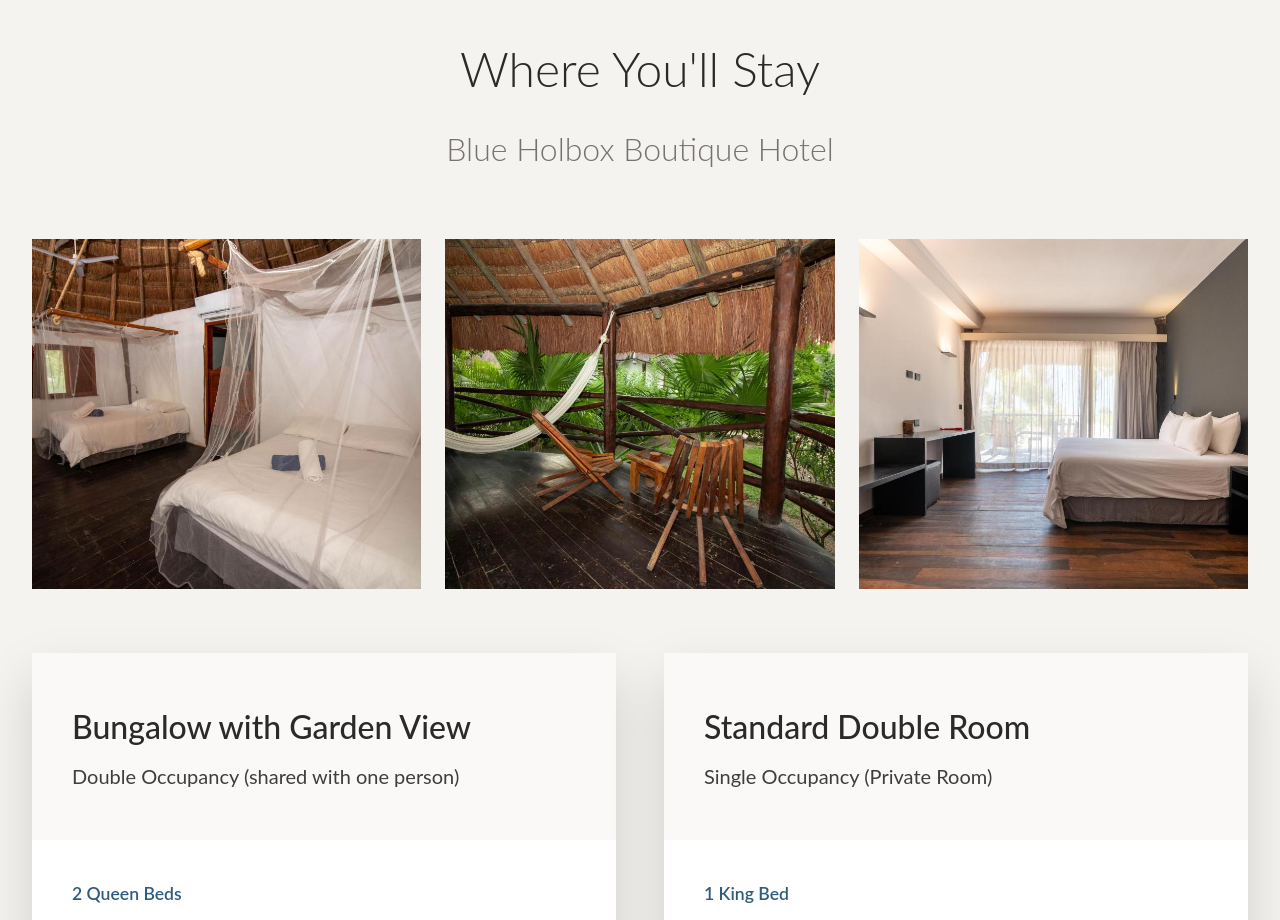
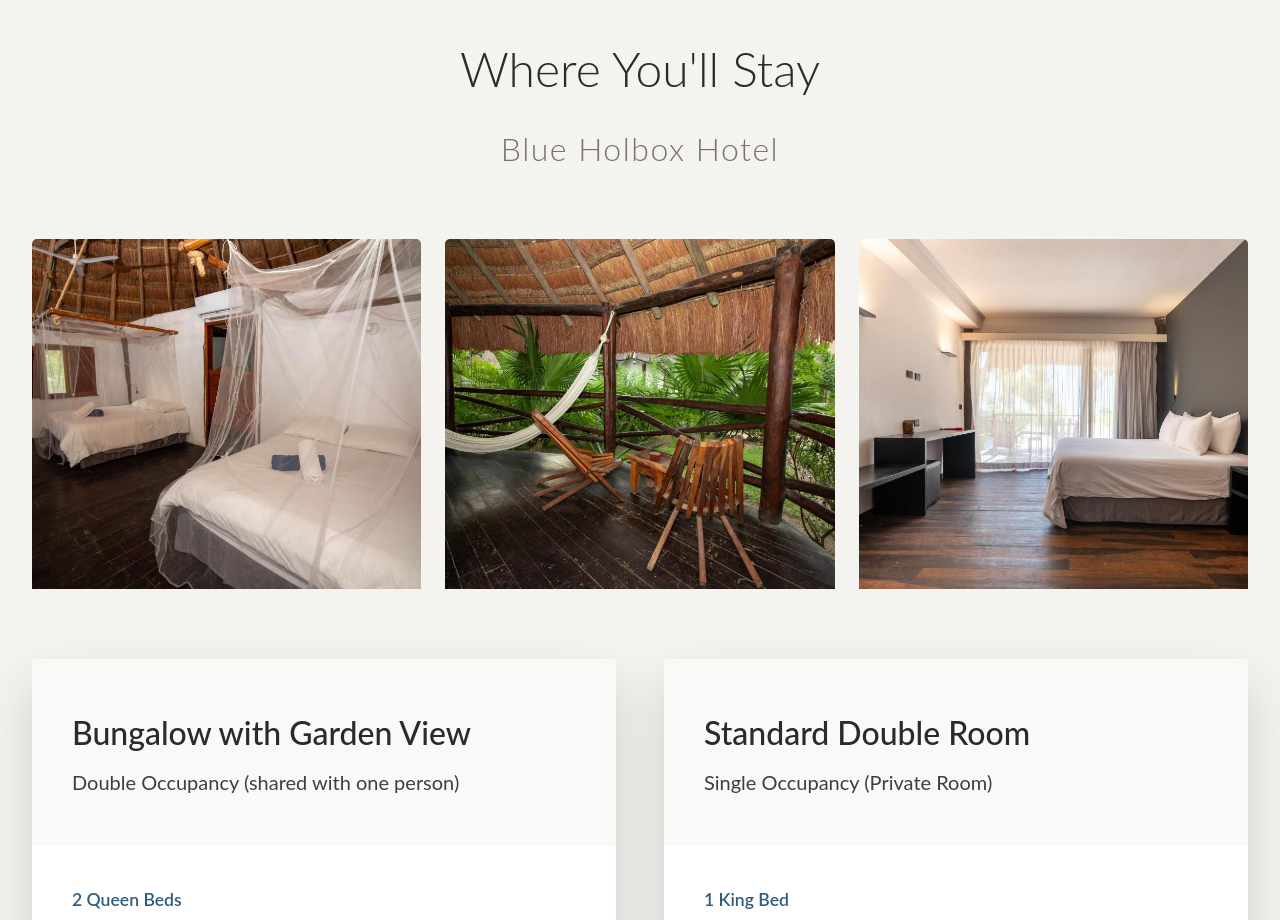
Before and after one commit to Callistadem/soul-strong-retreat, a plain HTML site: page src/html/retreat.html in a window 1280 px wide. Shown: the part 2840-3760 px from the top of the page. Drawn offline with Linux system fonts and the light colour scheme.

Commit message:
Updated photos + added captions

```diff
--- a/src/css/styles.css
+++ b/src/css/styles.css
@@ -289,25 +289,6 @@ section {
     font-weight: 300;
 }
 
-/* Photo Grid */
-.photo-grid {
-    display: grid;
-    grid-template-columns: repeat(3, 1fr);
-    gap: 1.5rem;
-    margin: 4rem 0;
-}
-
-.photo-grid img {
-    width: 100%;
-    height: 350px;
-    object-fit: cover;
-    transition: transform 0.4s ease;
-}
-
-.photo-grid img:hover {
-    transform: scale(1.05);
-}
-
 /* ----- HOME PAGE (RETREAT PAGE) ----- */
 
 /* Overview Section */
@@ -414,7 +395,54 @@ section {
     font-size: 2rem;
     margin-bottom: 3rem;
     color: var(--grey);
-    font-weight: 350;
+    font-weight: 320;
+    letter-spacing: 1.5px;
+}
+
+/* Container stays the same */
+.photo-grid {
+  display: grid;
+  grid-template-columns: repeat(3, 1fr);
+  gap: 1.5rem;
+  margin: 4rem 0;
+}
+
+/* Wrap each image for positioning the caption */
+.photo-item {
+  position: relative;
+  overflow: hidden;
+  border-radius: 5px;
+}
+
+/* Image styling */
+.photo-item img {
+  width: 100%;
+  height: 350px;
+  object-fit: cover;
+  transition: transform 0.4s ease;
+}
+
+/* Caption overlay (hidden by default) */
+.photo-item .caption {
+  position: absolute;
+  bottom: 0;
+  left: 0;
+  right: 0;
+  color: var(--grey);
+  text-align: center;
+  padding: 1rem;
+  transform: translateY(100%);
+  transition: all 0.4s ease;
+  letter-spacing: 0.5px;
+}
+
+/* Hover effects */
+.photo-item:hover img {
+  transform: translateY(-15%);
+}
+
+.photo-item:hover .caption {
+  transform: translateY(0);
 }
 
 .room-cards {
--- a/src/html/retreat.html
+++ b/src/html/retreat.html
@@ -109,12 +109,23 @@
     <section class="accommodation" id="accommodation">
         <div class="container">
             <h2 class="section-title">Where You'll Stay</h2>
-            <p class="hotel-name">Blue Holbox Boutique Hotel</p>
+            <p class="hotel-name">Blue Holbox Hotel </p>
 
             <div class="photo-grid">
-                <img src="/assets/hotel3.jpg" alt="Hotel Room">
-                <img src="/assets/hotel4.jpg" alt="Blue Holbox Hotel">
-                <img src="/assets/hotel2.jpg" alt="Hotel Pool">
+                <div class="photo-item">
+                    <img src="/assets/hotel3.jpg" alt="Hotel Room">
+                    <div class="caption">Bungalow with Garden View</div>
+                </div>
+
+                <div class="photo-item">
+                    <img src="/assets/hotel4.jpg" alt="Blue Holbox Hotel">
+                    <div class="caption">Bungalow Balcony</div>
+                </div>
+
+                <div class="photo-item">
+                    <img src="/assets/hotel2.jpg" alt="Hotel Pool">
+                    <div class="caption">Standard Double Room</div>
+                </div>
             </div>
 
             <div class="room-cards">
```
